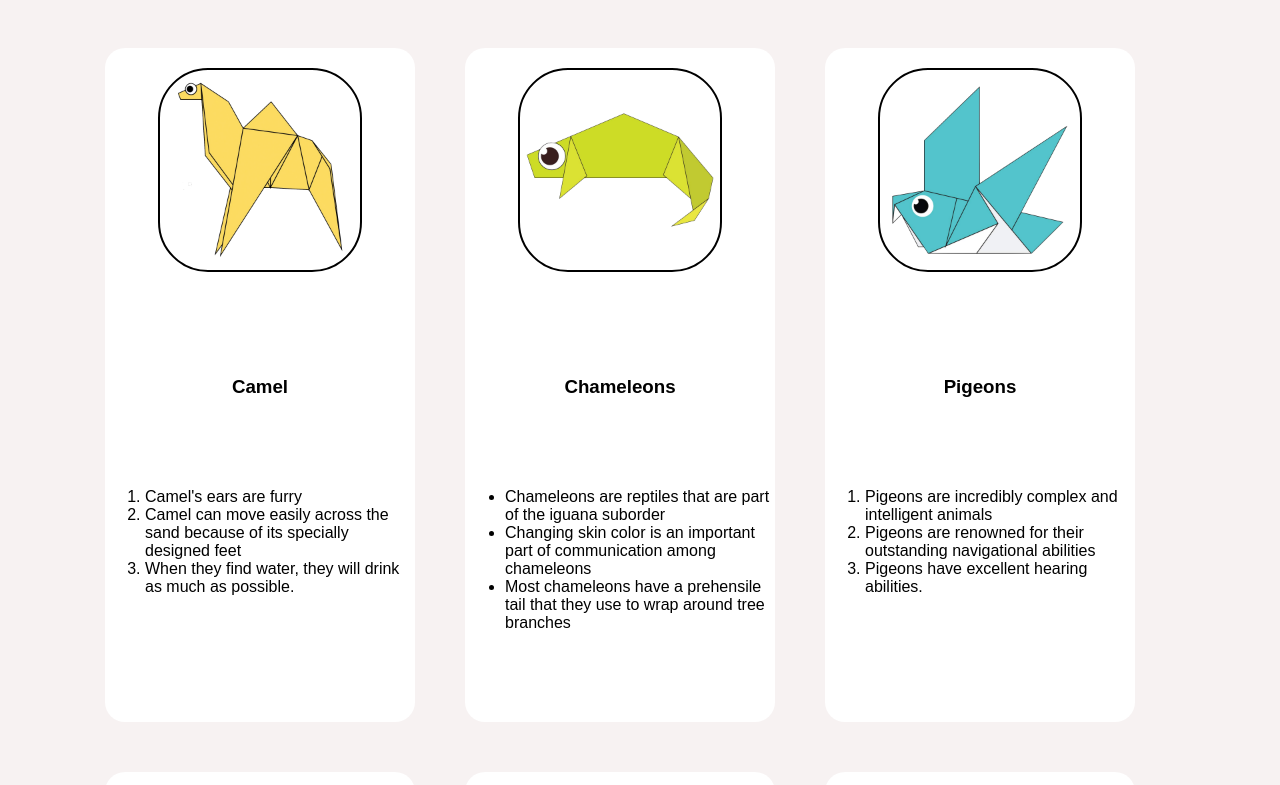
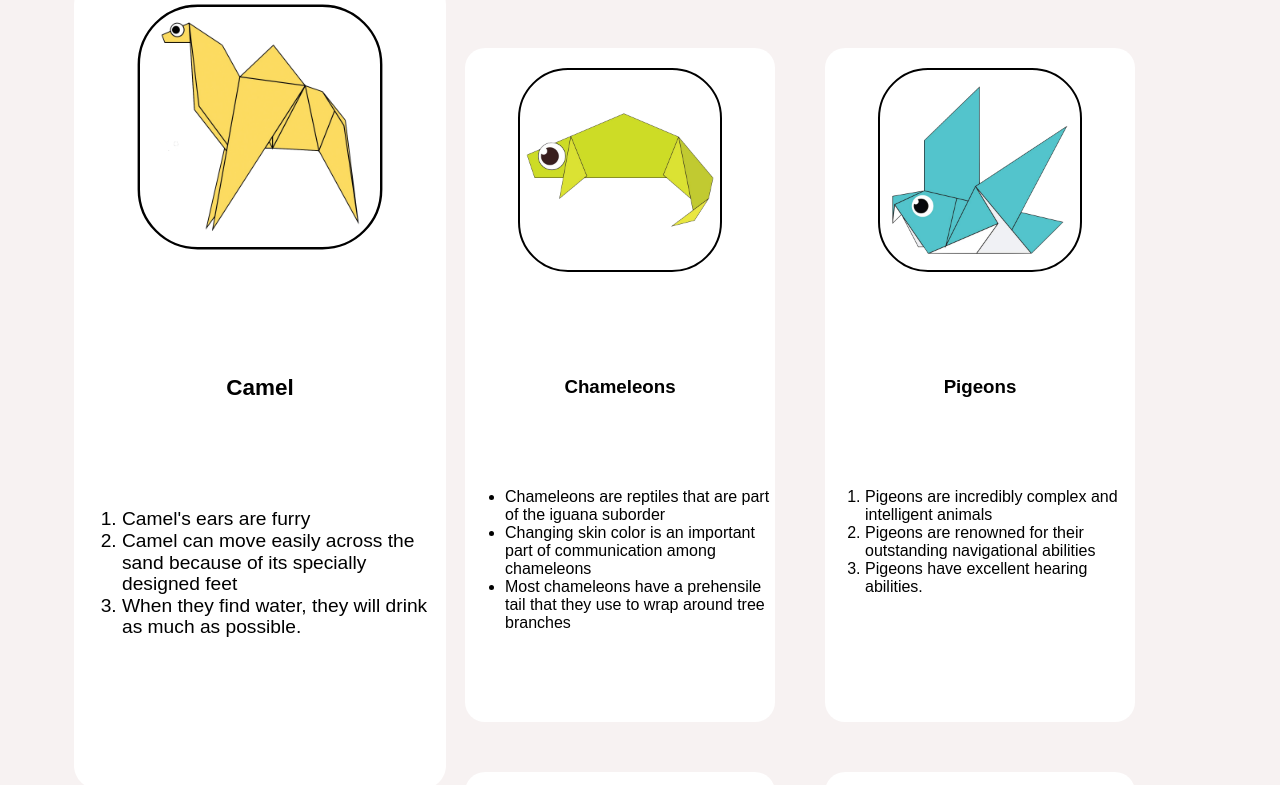
Before and after one commit to Shambhavi412/p52, a plain HTML site: page index.html in a window 1280 px wide. In both pictures the pointer is over the element 260 px from the left and 886 px from the top of the page. Shown: the part 501-1286 px from the top of the page. Drawn offline with Linux system fonts and the light colour scheme.

Commit message:
Update styles.css

```diff
--- a/styles.css
+++ b/styles.css
@@ -89,7 +89,7 @@ p{
 /* .origami:hover{ */
 /*.origami : mouseover{*/
 /*.origami:link{*/
-origami:hover{
+.origami:hover{
 
     transform: scale(1.2);
 }
```
